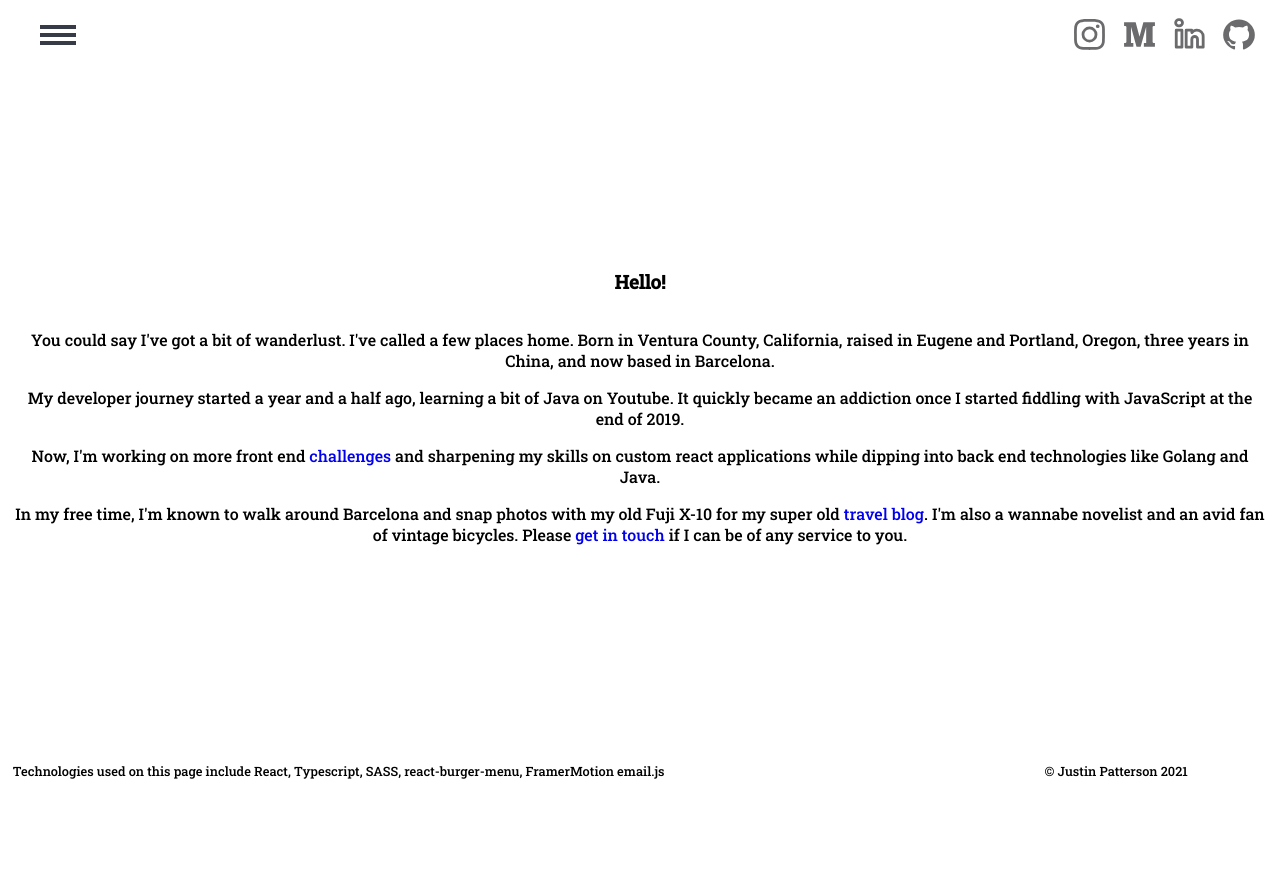
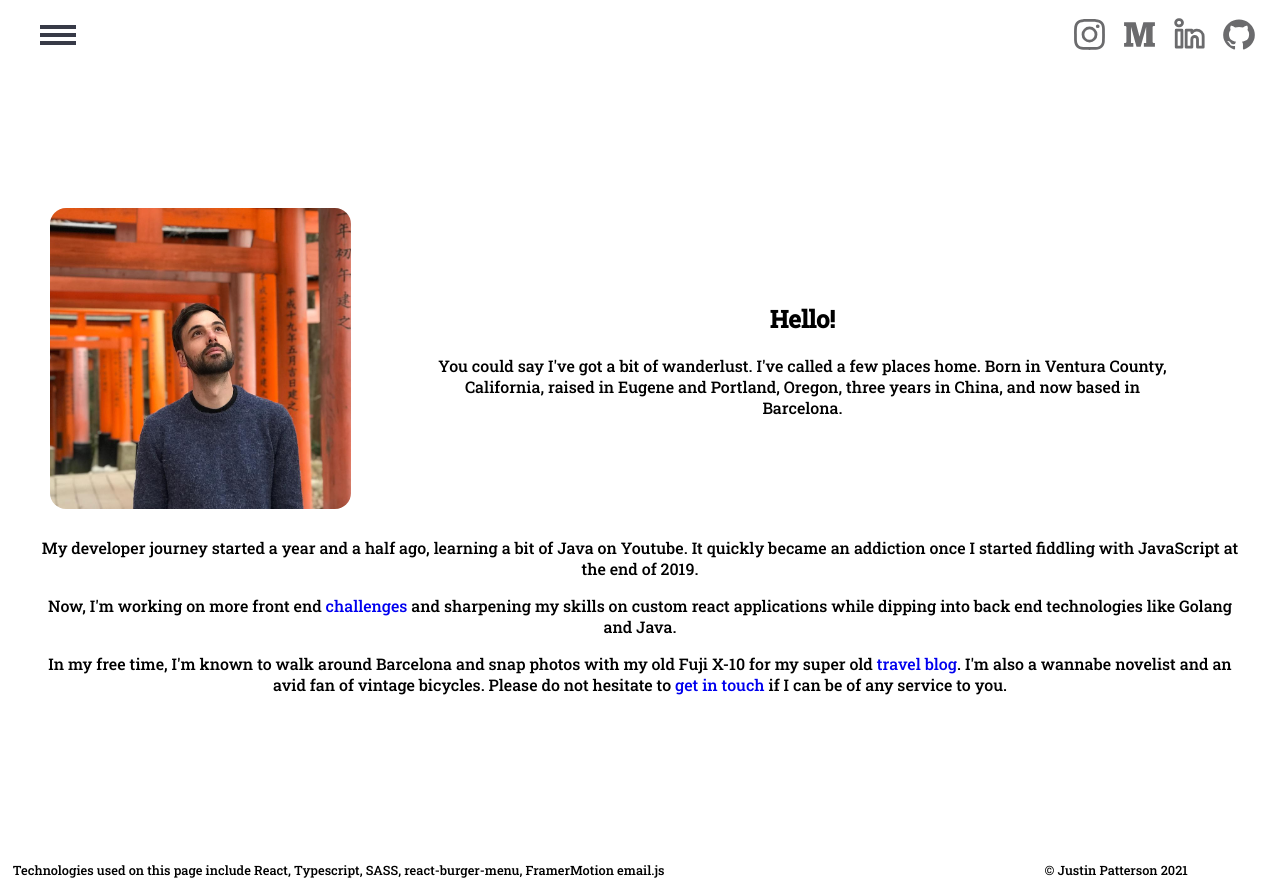
Before and after one commit to ajustinpatterson/Portfolio_Site_2021, a React (Create React App) app: page /about in a window 1280 px wide. Before the commit the page ends 800 px from the top, so only its background shows below. Built offline with nearby package versions, Linux system fonts and the light colour scheme.

Commit message:
style(about): add margins and resize image

```diff
--- a/src/components/Nav/Nav.tsx
+++ b/src/components/Nav/Nav.tsx
@@ -14,7 +14,7 @@ const Nav = ({
   //burger menu state
   const [menuOpen, setMenuOpen] = useState(false);
 
-  //burger menu handleClick
+  //burger menu handlers
   const handleBurgerClick = () => {
     setMenuOpen(false);
   };
@@ -34,8 +34,7 @@ const Nav = ({
         id="home"
         className="menu-item"
         to="/"
-        onClick={(event) => {
-          event.preventDefault();
+        onClick={() => {
           handleBurgerClick();
         }}
       >
@@ -45,8 +44,7 @@ const Nav = ({
         id="portfolio"
         className="menu-item"
         to="/portfolio"
-        onClick={(event) => {
-          event.preventDefault();
+        onClick={() => {
           handleBurgerClick();
         }}
       >
@@ -56,8 +54,7 @@ const Nav = ({
         id="about"
         className="menu-item"
         to="/about"
-        onClick={(event) => {
-          event.preventDefault();
+        onClick={() => {
           handleBurgerClick();
         }}
       >
@@ -67,8 +64,7 @@ const Nav = ({
         id="contact"
         className="menu-item"
         to="/contact"
-        onClick={(event) => {
-          event.preventDefault();
+        onClick={() => {
           handleBurgerClick();
         }}
       >
--- a/src/containers/About/About.scss
+++ b/src/containers/About/About.scss
@@ -1,12 +1,23 @@
 .about-container {
   font-family: 'Roboto Slab', serif;
   height: 83vh;
-  margin: 1%;
+  margin: 5% 3%;
   display: flex;
   flex-direction: column;
   align-items: center;
   justify-content: center;
   .intro-body {
+    .pic-and-hello {
+      display: flex;
+      .intro-body-text {
+        margin: auto 6%;
+      }
+      .about-image {
+        margin: 1%;
+        max-width: 25%;
+        border-radius: 16px;
+      }
+    }
     a {
       text-decoration: none;
     }
--- a/src/containers/About/About.tsx
+++ b/src/containers/About/About.tsx
@@ -3,6 +3,8 @@ import { motion } from 'framer-motion';
 import { Link } from 'react-router-dom';
 
 import './About.scss';
+
+import inariPic from '../../assets/inari.jpg';
 
 const About = () => {
   return (
@@ -11,13 +13,19 @@ const About = () => {
       initial={{ opacity: 0 }}
       animate={{ opacity: 1 }}
     >
-      <h3 className="intro-title">Hello!</h3>
       <div className="intro-body">
-        <p>
-          You could say I've got a bit of wanderlust. I've called a few places
-          home. Born in Ventura County, California, raised in Eugene and
-          Portland, Oregon, three years in China, and now based in Barcelona.
-        </p>
+        <div className="pic-and-hello">
+          <img className="about-image" src={inariPic} alt="placeholder"></img>
+          <div className="intro-body-text">
+            <h2 className="intro-title">Hello!</h2>
+            <p>
+              You could say I've got a bit of wanderlust. I've called a few
+              places home. Born in Ventura County, California, raised in Eugene
+              and Portland, Oregon, three years in China, and now based in
+              Barcelona.
+            </p>
+          </div>
+        </div>
         <p>
           My developer journey started a year and a half ago, learning a bit of
           Java on Youtube. It quickly became an addiction once I started
@@ -33,7 +41,8 @@ const About = () => {
           In my free time, I'm known to walk around Barcelona and snap photos
           with my old Fuji X-10 for my super old
           <a href="http://cancionencantada.tumblr.com"> travel blog</a>. I'm
-          also a wannabe novelist and an avid fan of vintage bicycles. Please
+          also a wannabe novelist and an avid fan of vintage bicycles. Please do
+          not hesitate to
           <a href="mailto:ajustinpatterson@outlook.com"> get in touch</a> if I
           can be of any service to you.
         </p>
```
Also changed, not shown: src/assets/inari.jpg (added).
